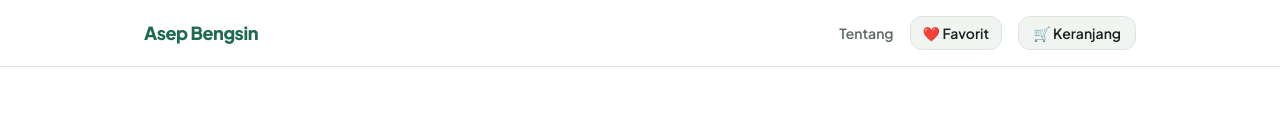
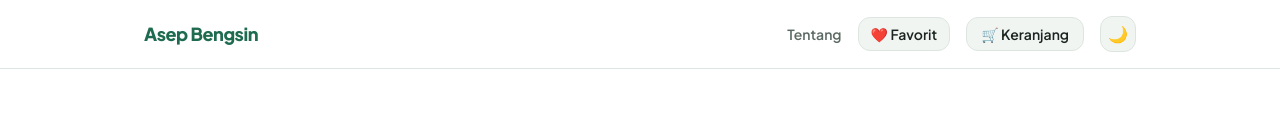
Before and after one commit to abddrhman/katalog-umkm, a Next.js app: page / in a window 1280 px wide. Shown: the top 134 px of the page. Built offline with nearby package versions, Linux system fonts and the light colour scheme; no server answers; the database is empty.

Commit message:
US-25 Mode gelap

```diff
--- a/app/globals.css
+++ b/app/globals.css
@@ -27,6 +27,23 @@ html {
   background: var(--color-latar);
 }
 
+/* Mode Gelap (Dark Mode) */
+html.dark {
+  --color-latar: #121815;
+  --color-permukaan: #1a221f;
+  --color-garis: #2c3832;
+  --color-teks: #f0f4f1;
+  --color-teks-lembut: #9eada4;
+
+  --color-utama: #2ea378;
+  --color-utama-gelap: #238561;
+
+  --color-harga: #e9b360;
+  --color-harga-latar: #322511;
+
+  --color-bahaya: #f04438;
+}
+
 :focus-visible {
   outline: 3px solid var(--color-utama);
   outline-offset: 2px;
--- a/components/Header.jsx
+++ b/components/Header.jsx
@@ -4,6 +4,7 @@ import Link from "next/link";
 import { toko } from "@/lib/toko";
 import { useKeranjang } from "@/lib/keranjang-context";
 import { useFavorit } from "@/lib/favorit-context";
+import TombolTema from "@/components/TombolTema";
 
 export default function Header() {
   const { totalItem } = useKeranjang();
@@ -16,7 +17,7 @@ export default function Header() {
           {toko.nama}
         </Link>
 
-        <div className="flex items-center gap-3 sm:gap-4">
+        <div className="flex items-center gap-2.5 sm:gap-4">
           <Link
             href="/tentang"
             className="text-sm font-semibold text-teks-lembut hover:text-utama transition-colors"
@@ -47,6 +48,8 @@ export default function Header() {
               </span>
             )}
           </Link>
+
+          <TombolTema />
         </div>
       </div>
     </header>
--- /dev/null
+++ b/components/TombolTema.jsx
@@ -0,0 +1,48 @@
+"use client";
+
+import { useEffect, useState } from "react";
+
+export default function TombolTema() {
+  const [tema, setTema] = useState("light");
+  const [mounted, setMounted] = useState(false);
+
+  useEffect(() => {
+    // Cek localStorage atau prefers-color-scheme
+    const temaTersimpan = localStorage.getItem("tema_katalog");
+    if (temaTersimpan === "dark" || (!temaTersimpan && window.matchMedia("(prefers-color-scheme: dark)").matches)) {
+      setTema("dark");
+      document.documentElement.classList.add("dark");
+    } else {
+      setTema("light");
+      document.documentElement.classList.remove("dark");
+    }
+    setMounted(true);
+  }, []);
+
+  const gantiTema = () => {
+    if (tema === "light") {
+      setTema("dark");
+      document.documentElement.classList.add("dark");
+      localStorage.setItem("tema_katalog", "dark");
+    } else {
+      setTema("light");
+      document.documentElement.classList.remove("dark");
+      localStorage.setItem("tema_katalog", "light");
+    }
+  };
+
+  if (!mounted) {
+    return <div className="h-8 w-8" />;
+  }
+
+  return (
+    <button
+      type="button"
+      onClick={gantiTema}
+      aria-label={tema === "dark" ? "Ganti ke mode terang" : "Ganti ke mode gelap"}
+      className="flex h-9 w-9 items-center justify-center rounded-xl border border-garis bg-permukaan text-base text-teks hover:border-utama hover:text-utama transition-colors"
+    >
+      {tema === "dark" ? "☀️" : "🌙"}
+    </button>
+  );
+}
```
Also changed, not shown: 1 other file (tests, documents, lock files or other folders).
